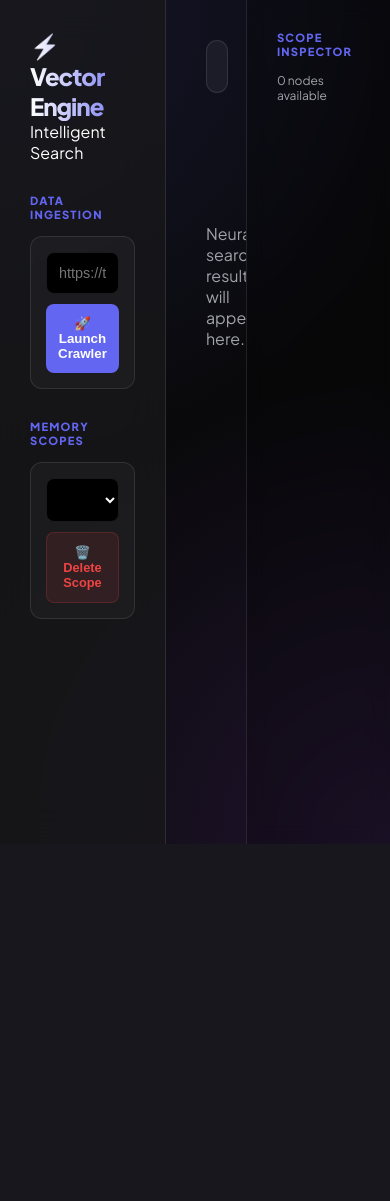
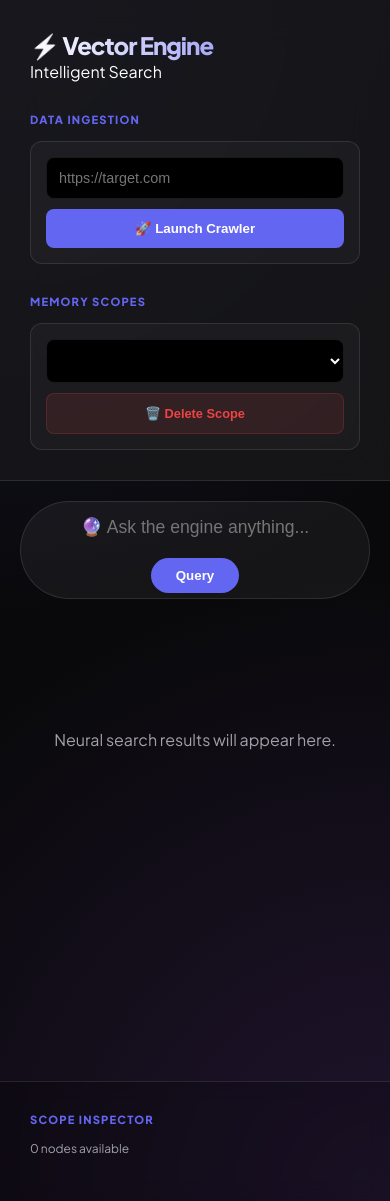
Before and after one commit to Dhanushchandra/Vector-Based-Web-Search-Engine, a Flask app: page / in a window 390 px wide. Before the commit the page ends 844 px from the top, so only its background shows below. Run offline with Flask 3, Linux system fonts and the light colour scheme; data that the repository does not hold is empty.

Commit message:
feat(ui): implement responsive tri-panel layout for mobile and tablet
- add media queries to stack sidebar, search, and inspector on smaller screens
- transition from fixed 100vh height to flexible overflow-y for mobile UX
- implement mobile-specific styling for the search pill and result cards
- refine panel breakpoints (1024px and 640px) for seamless device scaling
- update crawler status messaging to better manage user expectations

```diff
--- a/templates/index.html
+++ b/templates/index.html
@@ -42,7 +42,8 @@
         color: #fff;
         height: 100vh;
         display: flex;
-        overflow: hidden; /* Prevent body scroll */
+        flex-direction: row;
+        overflow: hidden;
       }
 
       /* --- Left Sidebar (Controls) --- */
@@ -55,6 +56,7 @@
         display: flex;
         flex-direction: column;
         gap: 30px;
+        flex-shrink: 0;
       }
 
       /* --- Middle Content (Search & Results) --- */
@@ -75,8 +77,71 @@
         padding: 30px;
         display: flex;
         flex-direction: column;
+        flex-shrink: 0;
       }
 
+      /* --- RESPONSIVE ADJUSTMENTS --- */
+      @media (max-width: 1200px) {
+        .inspector {
+          width: 280px;
+        }
+      }
+
+      @media (max-width: 1024px) {
+        body {
+          flex-direction: column;
+          height: auto;
+          overflow-y: auto;
+        }
+        aside,
+        .inspector,
+        main {
+          width: 100%;
+          border: none;
+          height: auto;
+          flex-shrink: 1;
+        }
+        aside {
+          border-bottom: 1px solid var(--border);
+        }
+        .inspector {
+          border-top: 1px solid var(--border);
+          max-height: 500px; /* Limit height on mobile */
+        }
+        main {
+          min-height: 600px;
+        }
+      }
+
+      @media (max-width: 640px) {
+        main {
+          padding: 20px;
+        }
+        .search-pill {
+          flex-direction: column;
+          border-radius: 20px;
+          padding: 15px;
+        }
+        .search-pill input {
+          width: 100%;
+          text-align: center;
+          padding: 10px 0;
+        }
+        .search-pill button {
+          width: 100%;
+          margin-top: 10px;
+        }
+        .result-item {
+          flex-direction: column;
+          align-items: flex-start;
+          gap: 15px;
+        }
+        .match-badge {
+          align-self: flex-end;
+        }
+      }
+
+      /* --- UI Elements --- */
       .logo-area h1 {
         font-size: 1.5rem;
         font-weight: 800;
@@ -148,7 +213,6 @@
         color: white;
       }
 
-      /* --- Search Area --- */
       .search-container {
         margin-bottom: 30px;
       }
@@ -166,6 +230,8 @@
         margin: 0;
         padding: 10px 20px;
         font-size: 1.1rem;
+        flex: 1;
+        color: white;
       }
       .search-pill button {
         width: auto;
@@ -173,7 +239,6 @@
         padding: 10px 25px;
       }
 
-      /* --- Results & Page List --- */
       .result-item {
         background: var(--card-bg);
         border: 1px solid var(--border);
@@ -184,10 +249,6 @@
         justify-content: space-between;
         align-items: center;
         transition: 0.3s;
-      }
-      .result-item:hover {
-        border-color: var(--primary);
-        transform: translateX(5px);
       }
 
       .page-list {
@@ -234,14 +295,6 @@
           transform: rotate(360deg);
         }
       }
-      @keyframes fadeIn {
-        from {
-          opacity: 0;
-        }
-        to {
-          opacity: 1;
-        }
-      }
 
       .status-message {
         font-size: 0.75rem;
@@ -256,14 +309,6 @@
       .status-message.success {
         background: rgba(34, 197, 94, 0.1);
         color: #4ade80;
-      }
-
-      ::-webkit-scrollbar {
-        width: 4px;
-      }
-      ::-webkit-scrollbar-thumb {
-        background: var(--border);
-        border-radius: 10px;
       }
     </style>
   </head>
@@ -301,12 +346,7 @@
             id="query"
             type="text"
             placeholder="🔮 Ask the engine anything..."
-            style="
-              border-color: transparent;
-              outline: none;
-              box-shadow: none;
-              border: none;
-            "
+            style="outline: none; box-shadow: none; border: none"
           />
           <button onclick="runSearch()">Query</button>
         </div>
@@ -341,20 +381,17 @@
     </div>
 
     <script>
-      /* Logic for UI Refresh and API interactions */
       async function fetchIndexes() {
         const res = await fetch("/get-all-embeddings");
         const data = await res.json();
         const select = document.getElementById("indexSelect");
         select.innerHTML = "";
-
         if (!data.indexes || data.indexes.length === 0) {
           select.innerHTML = '<option value="">No scopes found</option>';
           document.getElementById("indexedPages").innerHTML = "";
           document.getElementById("pageCount").innerText = "0 nodes available";
           return;
         }
-
         data.indexes.forEach((idx) => {
           const opt = document.createElement("option");
           opt.value = idx;
@@ -367,12 +404,11 @@
       async function deleteIndex() {
         const idx = document.getElementById("indexSelect").value;
         if (!idx || idx === "" || !confirm(`Delete "${idx}"?`)) return;
-
         const res = await fetch(`/delete-embedding?index_path=${idx}`, {
           method: "DELETE",
         });
         if (res.ok) {
-          fetchIndexes(); // Auto-refresh list
+          fetchIndexes();
           document.getElementById("results").innerHTML =
             '<div style="text-align: center; margin-top: 100px; color: var(--text-muted);"><p>Scope removed.</p></div>';
         }
@@ -383,22 +419,20 @@
         const btn = document.getElementById("crawlBtn");
         const status = document.getElementById("crawlStatus");
         if (!url) return;
-
         btn.disabled = true;
         btn.innerHTML = '<div class="loader"></div>';
         status.className = "status-message show";
-        status.innerText = "Crawling...";
-
+        status.innerText =
+          "⚙️ Crawling and indexing... This may take a few seconds.";
         const res = await fetch("/crawl", {
           method: "POST",
           headers: { "Content-Type": "application/json" },
           body: JSON.stringify({ url }),
         });
-
         if (res.ok) {
           status.className = "status-message show success";
           status.innerText = "Indexing Complete";
-          fetchIndexes(); // Auto-refresh list to show new index
+          fetchIndexes();
         }
         btn.disabled = false;
         btn.innerHTML = "🚀 Launch Crawler";
@@ -426,18 +460,15 @@
         const query = document.getElementById("query").value;
         const idx = document.getElementById("indexSelect").value;
         if (!query || !idx) return;
-
         const resultsDiv = document.getElementById("results");
         resultsDiv.innerHTML =
           '<div style="text-align: center; padding: 50px;"><div class="loader" style="width:30px; height:30px; margin: 0 auto; border-width: 2px;"></div></div>';
-
         const res = await fetch(
           `/search?q=${encodeURIComponent(
             query
           )}&index_path=${encodeURIComponent(idx)}`
         );
         const data = await res.json();
-
         resultsDiv.innerHTML =
           data
             .map(
@@ -459,7 +490,6 @@
             )
             .join("") || '<p style="text-align:center;">No results found.</p>';
       }
-
       fetchIndexes();
       document
         .getElementById("query")
```
